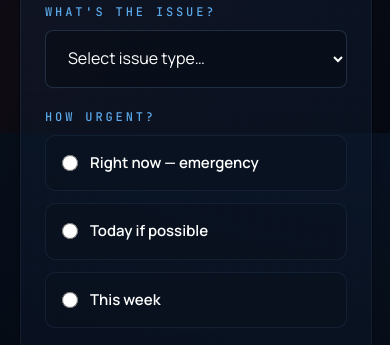
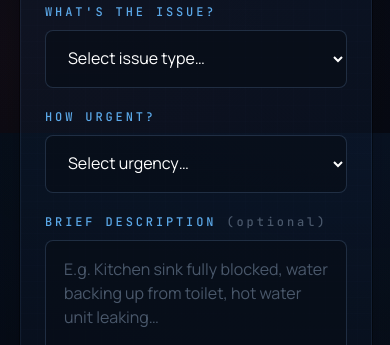
Before and after one commit to xtcworkbot/opticplumbing, a website: page index.html in a window 390 px wide. Shown: the part 1555-1900 px from the top of the page. Drawn offline with nearby package versions, Linux system fonts and the light colour scheme.

Commit message:
Form: switch urgency radio buttons to a dropdown
Replaces the 3-radio panel with a single <select> that matches the
issue-type dropdown styling. Same options + adds 'No rush — whenever
suits' for non-urgent inquiries. Cleaner on both desktop and mobile.

Co-Authored-By: Claude Opus 4.7 (1M context) <noreply@anthropic.com>

```diff
--- a/index.html
+++ b/index.html
@@ -767,21 +767,14 @@
               </select>
             </div>
             <div class="col-span-12">
-              <label class="form-label">How urgent?</label>
-              <div class="grid grid-cols-1 sm:grid-cols-3 gap-3">
-                <label class="flex items-center gap-3 cursor-pointer panel-tight px-4 py-4 hover:border-[color:var(--signal)] transition-colors">
-                  <input type="radio" name="urgency" value="emergency" class="accent-[color:var(--signal)] w-4 h-4" required />
-                  <span class="text-white font-semibold text-[15px]">Right now — emergency</span>
-                </label>
-                <label class="flex items-center gap-3 cursor-pointer panel-tight px-4 py-4 hover:border-[color:var(--sky)] transition-colors">
-                  <input type="radio" name="urgency" value="today" class="accent-[color:var(--sky)] w-4 h-4" />
-                  <span class="text-white font-semibold text-[15px]">Today if possible</span>
-                </label>
-                <label class="flex items-center gap-3 cursor-pointer panel-tight px-4 py-4 hover:border-white/30 transition-colors">
-                  <input type="radio" name="urgency" value="week" class="accent-white w-4 h-4" />
-                  <span class="text-white font-semibold text-[15px]">This week</span>
-                </label>
-              </div>
+              <label class="form-label" for="urgency">How urgent?</label>
+              <select class="form-field" id="urgency" name="urgency" required style="font-size:16px; padding:16px 18px;">
+                <option value="">Select urgency…</option>
+                <option value="emergency">Right now — emergency</option>
+                <option value="today">Today if possible</option>
+                <option value="week">This week</option>
+                <option value="flexible">No rush — whenever suits</option>
+              </select>
             </div>
             <div class="col-span-12">
               <label class="form-label" for="message">Brief description <span style="text-transform:none; color:var(--txt-dim);">(optional)</span></label>
```
